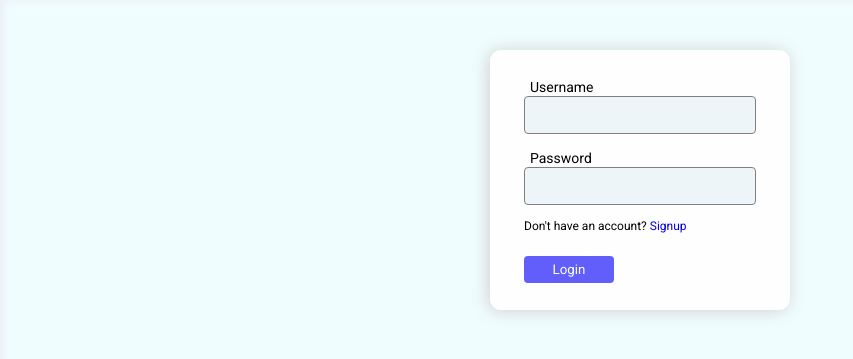
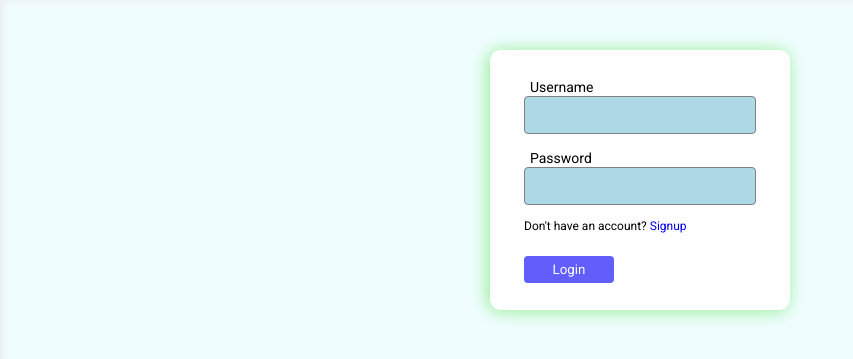
Before and after one commit to Joshhi1/confess, a Python web app: template peysbuk/templates/auth/login.html in a window 1280 px wide. Shown: the part 52-411 px from the top of the page, without its empty margins (0-853 px from the left). Run offline with Jinja, Linux system fonts and the light colour scheme; the template is opened without the code that fills it, so the values that code supplies are empty; some libraries are stand-ins or nearby versions.

Commit message:
Add files via upload

```diff
--- a/peysbuk/static/css/login.css
+++ b/peysbuk/static/css/login.css
@@ -7,7 +7,7 @@ form{
   margin-top: 50px;
   width: 300px;
   border-radius: 11px;
-  box-shadow: -2px 1px 18px #d0d0d0;
+  box-shadow: -2px 1px 18px #90EE90;
   padding: 27px 34px;
   display: flex;
   flex-direction: column;
@@ -19,7 +19,7 @@ label{
 }
 input{
   width: 100%;
-  background: #edf5f9;
+  background: #ADD8E6;
   transition: outline 0.2s;
   padding: 10px;
   border-radius: 4px;
--- a/peysbuk/static/css/send_msg.css
+++ b/peysbuk/static/css/send_msg.css
@@ -10,12 +10,12 @@ form{
   width: 300px;
   border-radius: 20px;
   margin: 0 auto;
-  box-shadow: 0 2px 20px #d4d4d4;
+  box-shadow: 0 2px 20px #90EE90;
   border: 1px solid var(--mid-P);
   padding: 10px 0;
 }
 #top div:nth-child(1){
-  border-bottom: 1px solid #cdc9c9;
+  border-bottom: 1px solid #ADD8E6;
   padding: 5px 6px;
   margin: 0 12px;
   display: flex;
```
